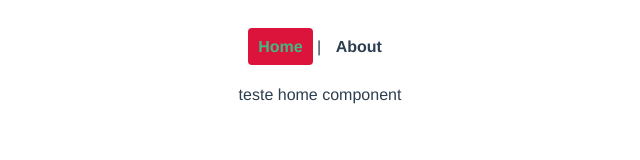
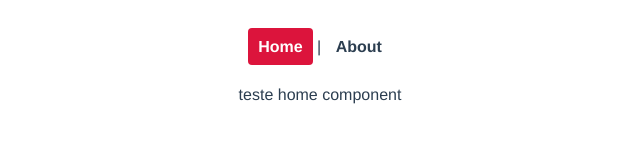
Before and after one commit to mbpassos/vue_router, a Vue app: page / in a window 1280 px wide. Shown: the top 160 px of the page, without its empty margins (320-960 px from the left). Built offline with nearby package versions, Linux system fonts and the light colour scheme.

Commit message:
bind route path

```diff
--- a/src/App.vue
+++ b/src/App.vue
@@ -1,7 +1,7 @@
 <template>
   <div id="nav">
     <router-link to="/">Home</router-link> |
-    <router-link to="/about">About</router-link>
+    <router-link :to="{ name: 'About'}">About</router-link>
   </div>
   <router-view/>
 </template>
@@ -28,7 +28,7 @@
 }
 
 #nav a.router-link-exact-active {
-  color: #42b983;
+  color: white;
   background: crimson;
 }
 </style>
```
